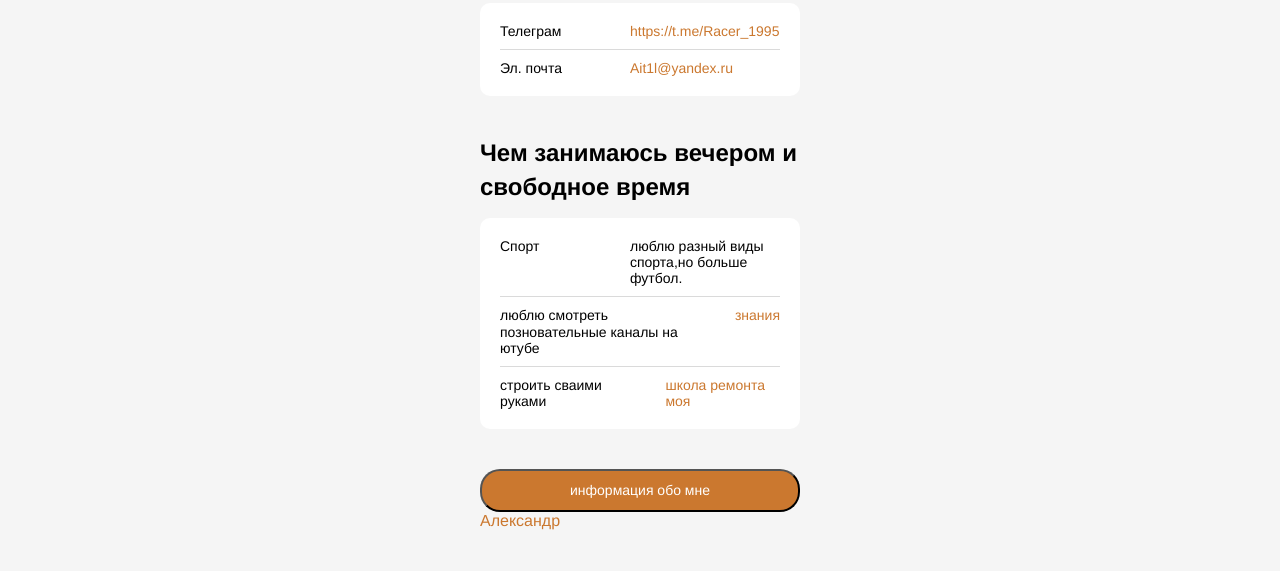
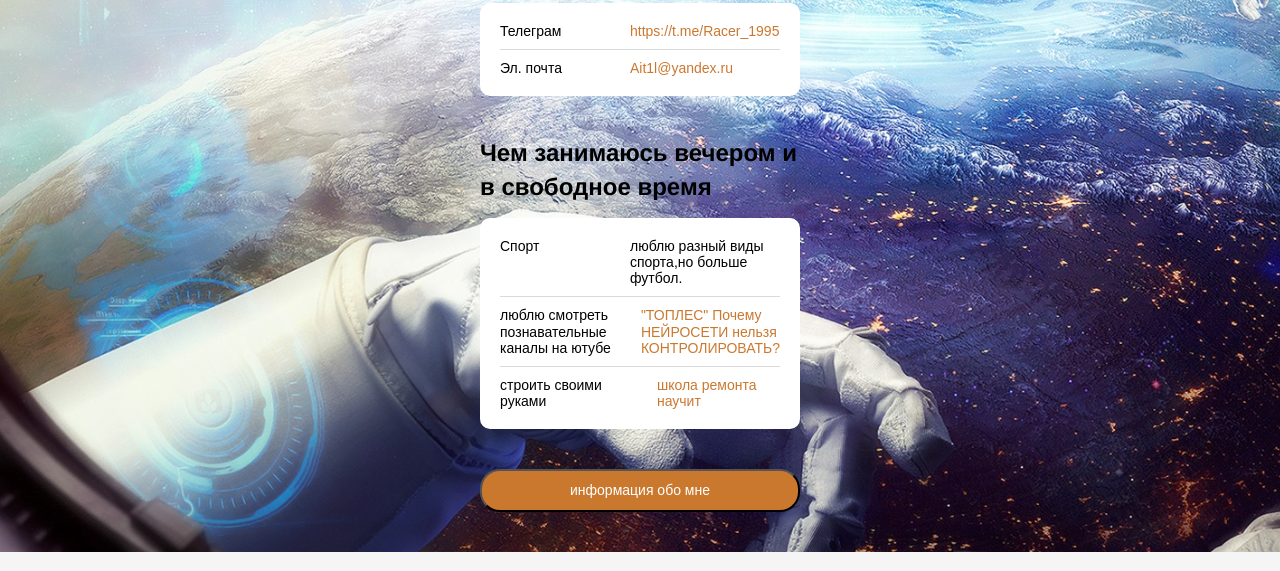
Before and after one commit to user163samara/cv, a plain HTML site: page index.html in a window 1280 px wide. Shown: the part 581-1152 px from the top of the page. Drawn offline with nearby package versions, Linux system fonts and the light colour scheme.

Commit message:
Add files via upload

```diff
--- a/index.html
+++ b/index.html
@@ -19,9 +19,9 @@
   </head>
   <body>
     <header class="header">
-      <img src="./avatar.png" alt="avatar" class="header__avatar" />
+      <img sizes="50 px"src="./avatar.png" width="350px">
       <h1 class="header__title">Александр Ибрагимов </h1>
-      <h3 class="header__subtitle">Один из лучих тестеровщиков </h3>
+      <h3 class="header__subtitle">Один из лучших тестировщиков </h3>
     </header>
     <main>
       <section class="links">
@@ -42,25 +42,24 @@
         </ul>
       </section>
       <section class="links">
-        <h2 class="links__header">Чем занимаюсь вечером и свободное время </h2>
+        <h2 class="links__header">Чем занимаюсь вечером и в свободное время </h2>
         <ul class="links__container">
           <li class="links__link">
             <p class="links__title">Спорт </p>
             люблю разный виды спорта,но больше футбол.
           </li>
           <li class="links__link">
-            <p class="links__title">люблю смотреть позновательные каналы на ютубе </p>
-            <a class="linsk__link" href="https://www.youtube.com/watch?v=R2YATs_65kM">знания</a>
+            <p class="links__title">люблю смотреть познавательные каналы на ютубе </p>
+            <a class="linsk__link" href="https://www.youtube.com/watch?v=1A_9slmQx8M">"ТОПЛЕС" Почему НЕЙРОСЕТИ нельзя КОНТРОЛИРОВАТЬ?</a>
           </li>
           <li class="links__link">
-            <p class="links__title">строить сваими руками </p>
-            <a class="linsk__link" href="https://www.youtube.com/watch?v=NP_DtSgVB3M">школа ремонта моя </a>
+            <p class="links__title">строить своими руками </p>
+            <a class="linsk__link" href="https://www.youtube.com/watch?v=NP_DtSgVB3M">школа ремонта научит </a>
         </ul>
       </section>
     </main>
     <footer>
       <button type = "button" class="button-link" href="">информация обо мне</button>
-      <a class="linsk__link" href="https://vk.com/racer_1995https:">Александр</a>
     </footer>
     <script type="text/javascript" src="js.js"></script>
   </body>
--- a/style.css
+++ b/style.css
@@ -1,5 +1,5 @@
 body {
-  font-family: "Helvetica";
+  font-family: "arial";
   background-color: #f5f5f5;
   color: #000000;
   display: flex;
@@ -7,6 +7,12 @@ body {
   justify-content: center;
   align-items: center;
 }
+
+body {
+background-image: urL(темка10.jpg);
+background-repeat: no-repeat;
+background-size: cover;
+
 
 .header {
   margin: 40px 0;
```
Also changed, not shown: темка10.jpg (added).
